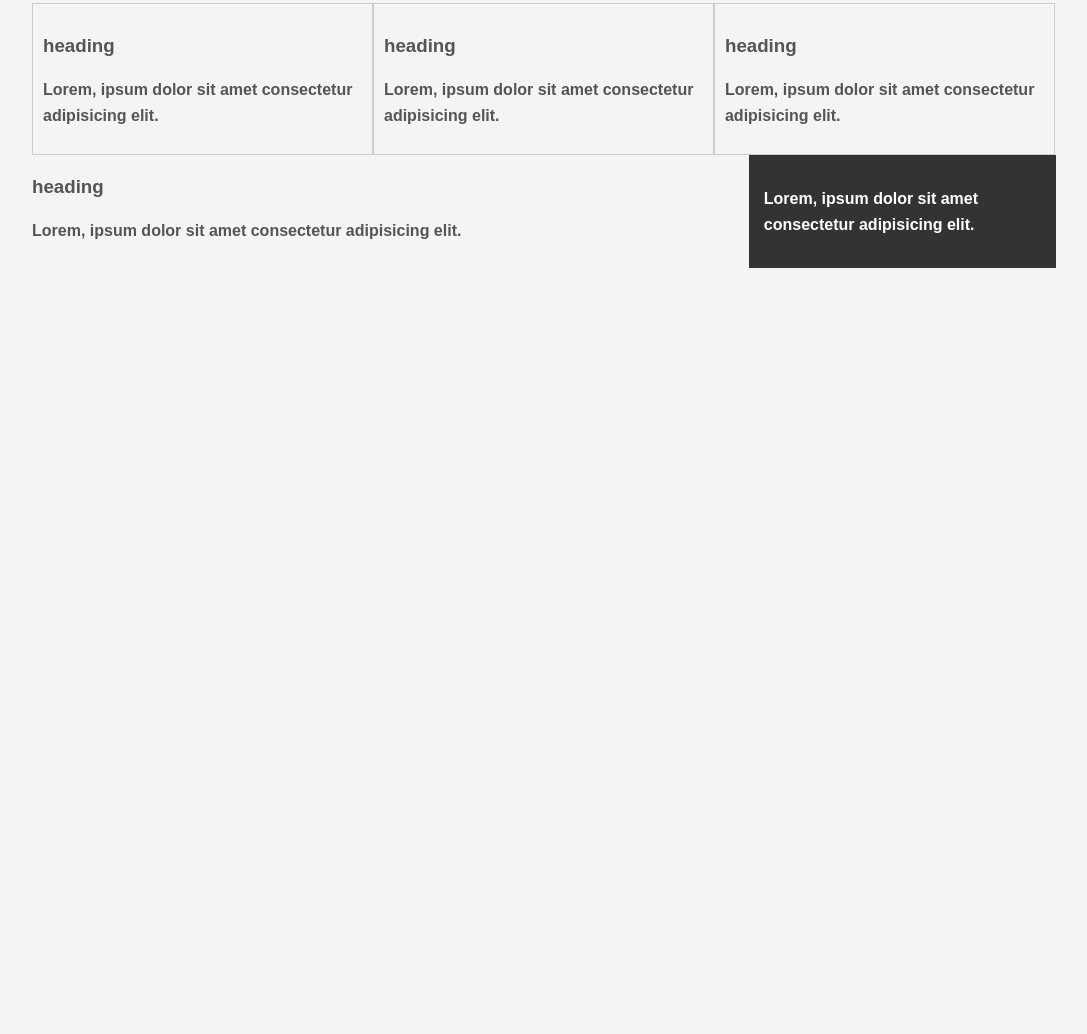
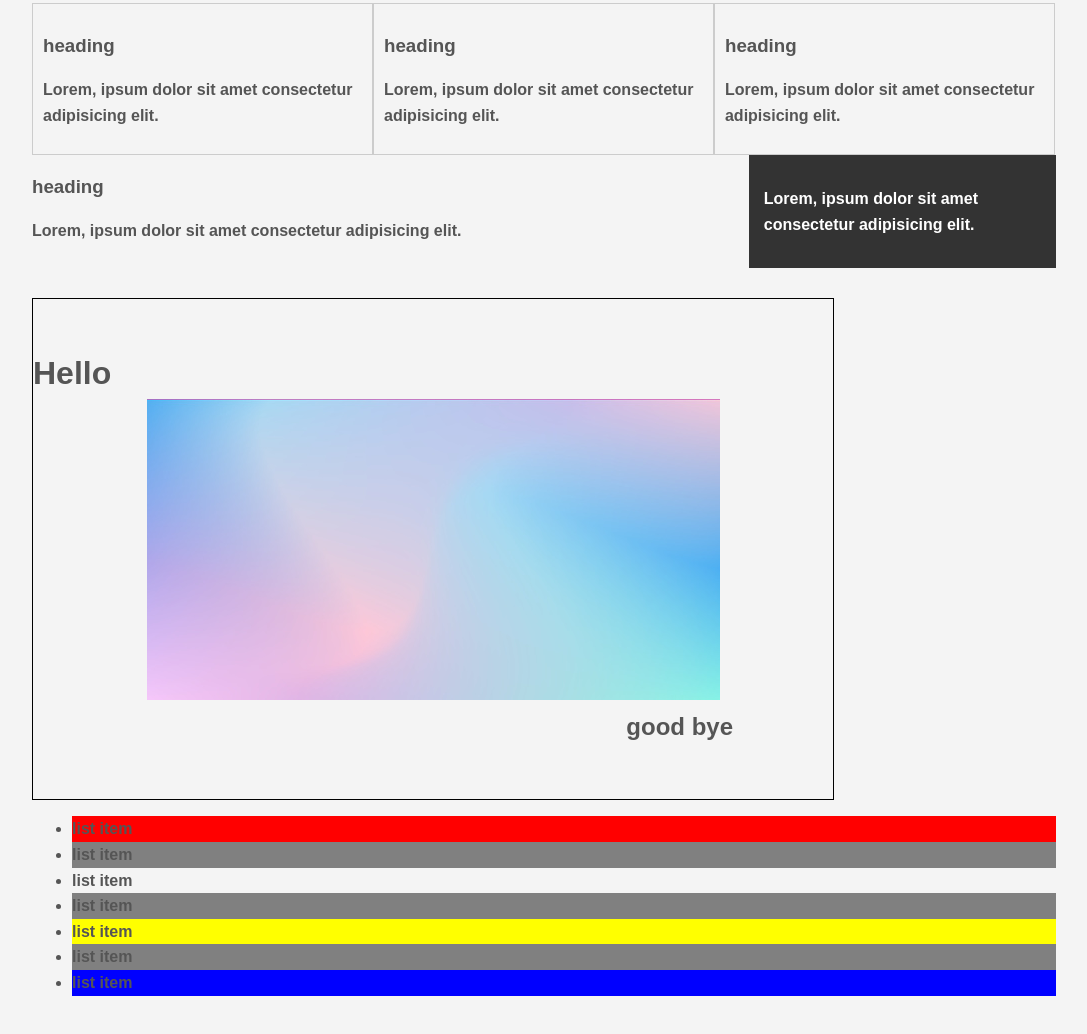
Before and after one commit to newnotebook/profile-page, a plain HTML site: page css_folder/index.html in a window 1280 px wide. Shown: the part 1166-2200 px from the top of the page, without its empty margins (96-1183 px from the left). Before the commit the page ends 1821 px from the top, so only its background shows below. Drawn offline with Linux system fonts and the light colour scheme.

Commit message:
markup for website

```diff
--- a/css_folder/css/style.css
+++ b/css_folder/css/style.css
@@ -177,3 +177,51 @@ a:active{
     padding:15px;
     box-sizing:border-box;
 }
+
+.p-box{
+    width:800px;
+    height:500px;
+    border:1px solid #000;
+    margin-top:30px;
+    /* will prevent :absolute from overriding the whole document
+    keep elements inside box */
+    position:relative;
+    background-image:url('../images/bg.jpg');
+    /* will move around image */
+    background-position:100px 200px;
+    background-repeat:no-repeat;
+    background-position: center center;
+}
+
+/* absolute will override the whole document */
+.p-box h1{
+    position:absolute;
+    top:40px;
+}
+
+.p-box h2{
+    position:absolute;
+    bottom:40px;
+    right:100px;
+}
+
+.fix-me{
+    position:fixed;
+    top:400px;
+}
+
+.mylist li:first-child {
+    background: red;
+}
+
+.mylist li:last-child {
+    background: blue;
+}
+
+.mylist li:nth-child(5) {
+    background: yellow;
+}
+
+.mylist li:nth-child(even) {
+    background: grey;
+}
--- a/css_folder/index.html
+++ b/css_folder/index.html
@@ -103,7 +103,28 @@
 
         </div>
 
+        <div class = 'clr'></div>
+
+        <div class = 'p-box'>
+            <h1>Hello</h1>
+            <h2>good bye</h2>
+        </div>
+
+        <ul class = 'mylist'>
+            <li>list item</li>
+            <li>list item</li>
+            <li>list item</li>
+            <li>list item</li>
+            <li>list item</li>
+            <li>list item</li>
+            <li>list item</li>
+        </ul>
+
     </div> <!-- container ends here-->
+
+    <!-- looking at fixed positioning - will be stuck on page some=where-->
+    <a class = 'fix-me button' href="">hello</a>
+
     <div style = "margin-top:500px;"></div>
 </body>
 </html>
```
Also changed, not shown: mywebsite/index.html (added, +12 -0 lines), css_folder/images/bg.jpg (added), mywebsite/css/style.css (added).
